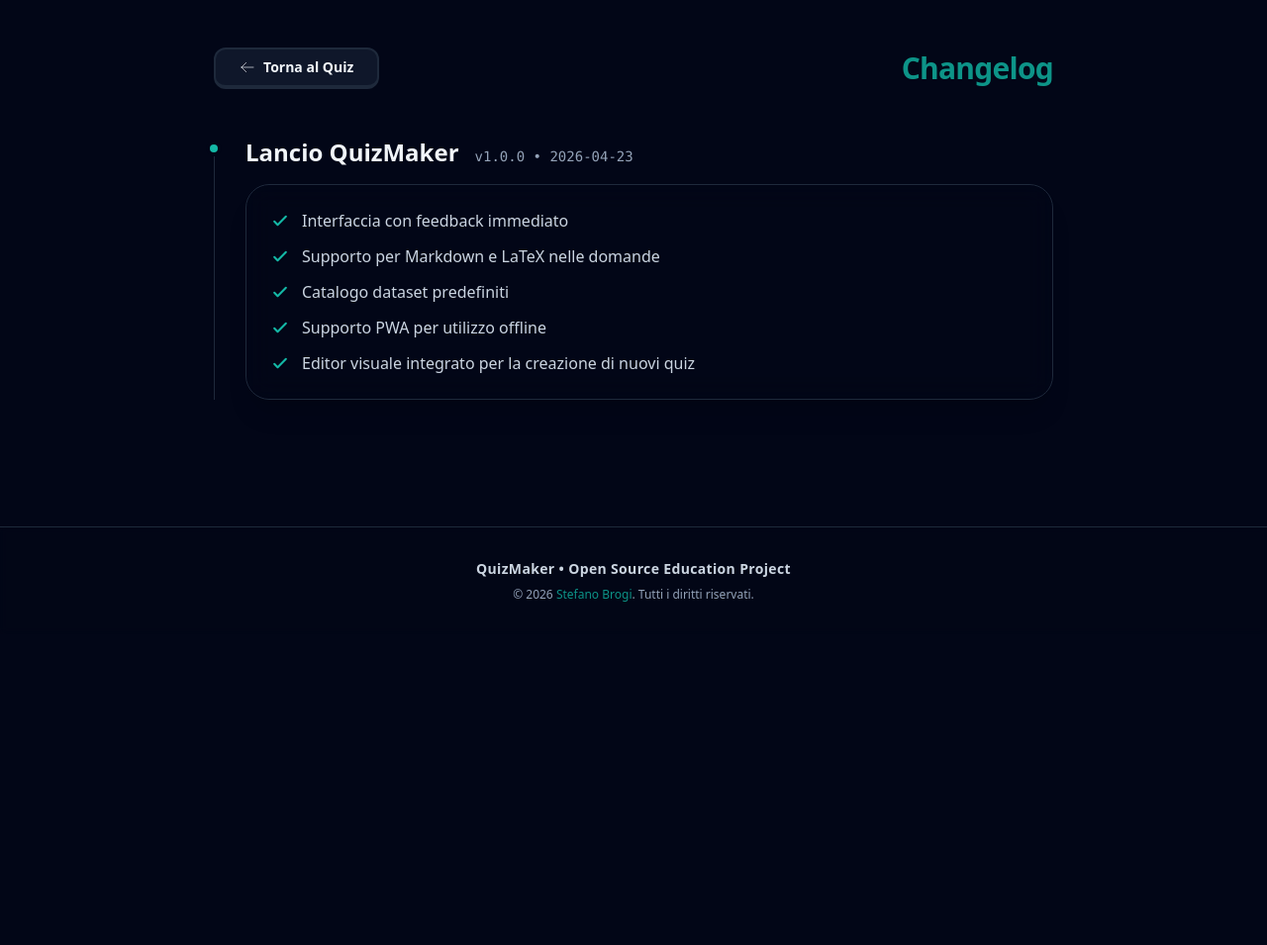
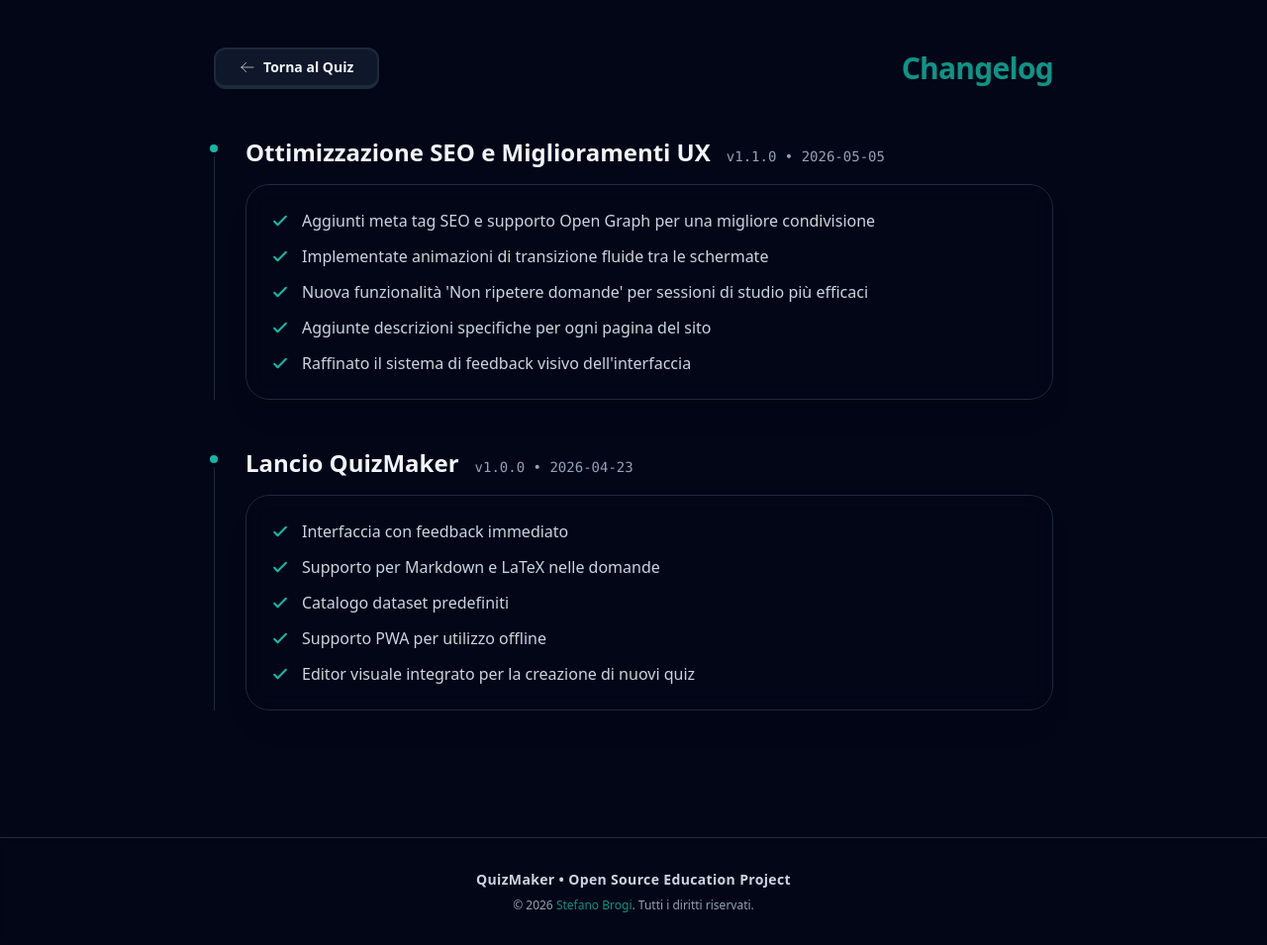
Before and after one commit to Ste517/QuizMaker, a Jekyll site: the page built from pages/changelog.html, in a window 1280 px wide. Shown: the whole page at 99% size. Built offline with Jekyll 4.4.1, drawn with Linux system fonts in a browser that asks for light colours; nearby versions of some CDN libraries; before the commit the page ends 900 px from its top, so only the background shows below that.

Commit message:
feat: add SEO meta tags, transition animations, non-repeat question mode

```diff
--- a/_layouts/default.html
+++ b/_layouts/default.html
@@ -11,6 +11,16 @@
   <meta name="apple-mobile-web-app-title" content="QuizMaker" />
   <link rel="manifest" href="{{ '/assets/manifest.json' | relative_url }}">
   <meta name="theme-color" content="#0c87eb">
+  <meta name="description" content="{{ page.description | default: site.description }}">
+  <meta name="author" content="Stefano Brogi">
+
+  <!-- Open Graph -->
+  <meta property="og:title" content="{{ page.title | default: site.title }} | QuizMaker">
+  <meta property="og:description" content="{{ page.description | default: site.description }}">
+  <meta property="og:type" content="website">
+  <meta property="og:url" content="{{ page.url | absolute_url }}">
+  <meta property="og:image" content="{{ '/icon/favicon-96x96.png' | absolute_url }}">
+
   <script src="https://cdn.tailwindcss.com"></script>
 
   <!-- Google tag (gtag.js) -->
@@ -248,6 +258,15 @@
     /* Scrollbar Hide */
     .no-scrollbar::-webkit-scrollbar { display: none; }
     .no-scrollbar { -ms-overflow-style: none; scrollbar-width: none; }
+
+    /* Page Transitions */
+    .view-transition-fade {
+      animation: fadeIn 0.4s cubic-bezier(0.4, 0, 0.2, 1) forwards;
+    }
+    @keyframes fadeIn {
+      from { opacity: 0; transform: translateY(8px); }
+      to { opacity: 1; transform: translateY(0); }
+    }
   </style>
 
   {% if page.extra_css %}
--- a/data/changelog.json
+++ b/data/changelog.json
@@ -1,4 +1,16 @@
 [
+  {
+    "version": "1.1.0",
+    "date": "2026-05-05",
+    "title": "Ottimizzazione SEO e Miglioramenti UX",
+    "changes": [
+      "Aggiunti meta tag SEO e supporto Open Graph per una migliore condivisione",
+      "Implementate animazioni di transizione fluide tra le schermate",
+      "Nuova funzionalità 'Non ripetere domande' per sessioni di studio più efficaci",
+      "Aggiunte descrizioni specifiche per ogni pagina del sito",
+      "Raffinato il sistema di feedback visivo dell'interfaccia"
+    ]
+  },
   {
     "version": "1.0.0",
     "date": "2026-04-23",
--- a/pages/about.html
+++ b/pages/about.html
@@ -1,6 +1,7 @@
 ---
 layout: default
-title: About
+title: Informazioni
+description: "Scopri di più sul progetto QuizMaker, la sua missione e chi ha contribuito al suo sviluppo."
 permalink: /about/
 ---
 
--- a/pages/changelog.html
+++ b/pages/changelog.html
@@ -1,6 +1,7 @@
 ---
 layout: default
 title: Changelog
+description: "Scopri quali sono le ultime novità del progetto QuizMaker"
 permalink: /changelog/
 ---
 
--- a/pages/contribute.html
+++ b/pages/contribute.html
@@ -1,6 +1,7 @@
 ---
 layout: default
 title: Contribuisci
+description: "Vuoi migliorare QuizMaker? Scopri come contribuire inviando nuovi dataset, segnalando bug o proponendo nuove funzionalità."
 permalink: /contribute/
 ---
 
--- a/pages/editor.html
+++ b/pages/editor.html
@@ -1,6 +1,7 @@
 ---
 layout: default
 title: Editor Quiz
+description: "Crea facilmente i tuoi quiz personalizzati con il nostro editor visuale intuitivo. Esporta in formato JSON e condividi con la community."
 permalink: /editor/
 katex: true
 extra_js:
```
Also changed, not shown: assets/js/app.js (+42 -2 lines), assets/src/utils/ui.js (+10 -1 lines), index.html (+9 -0 lines).
